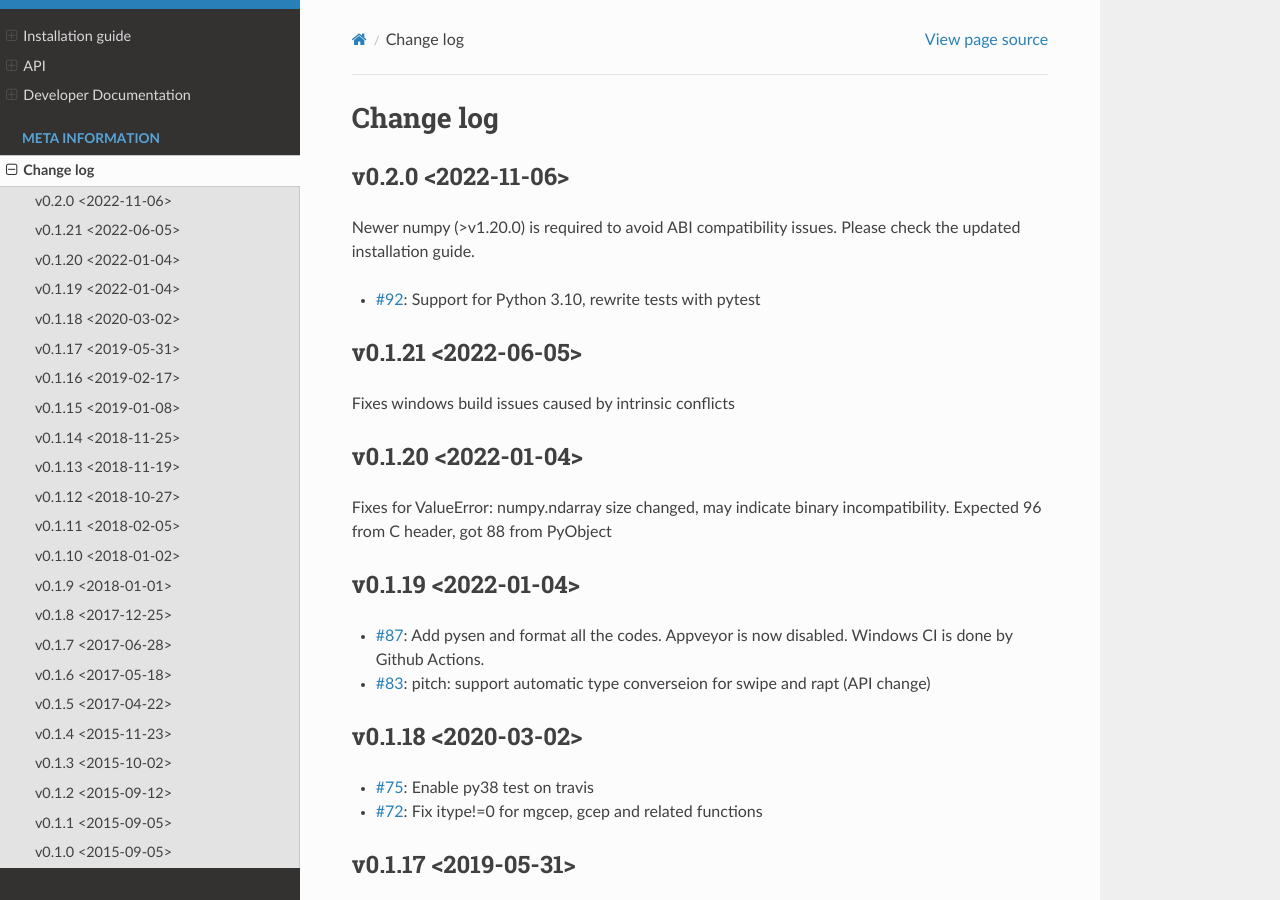
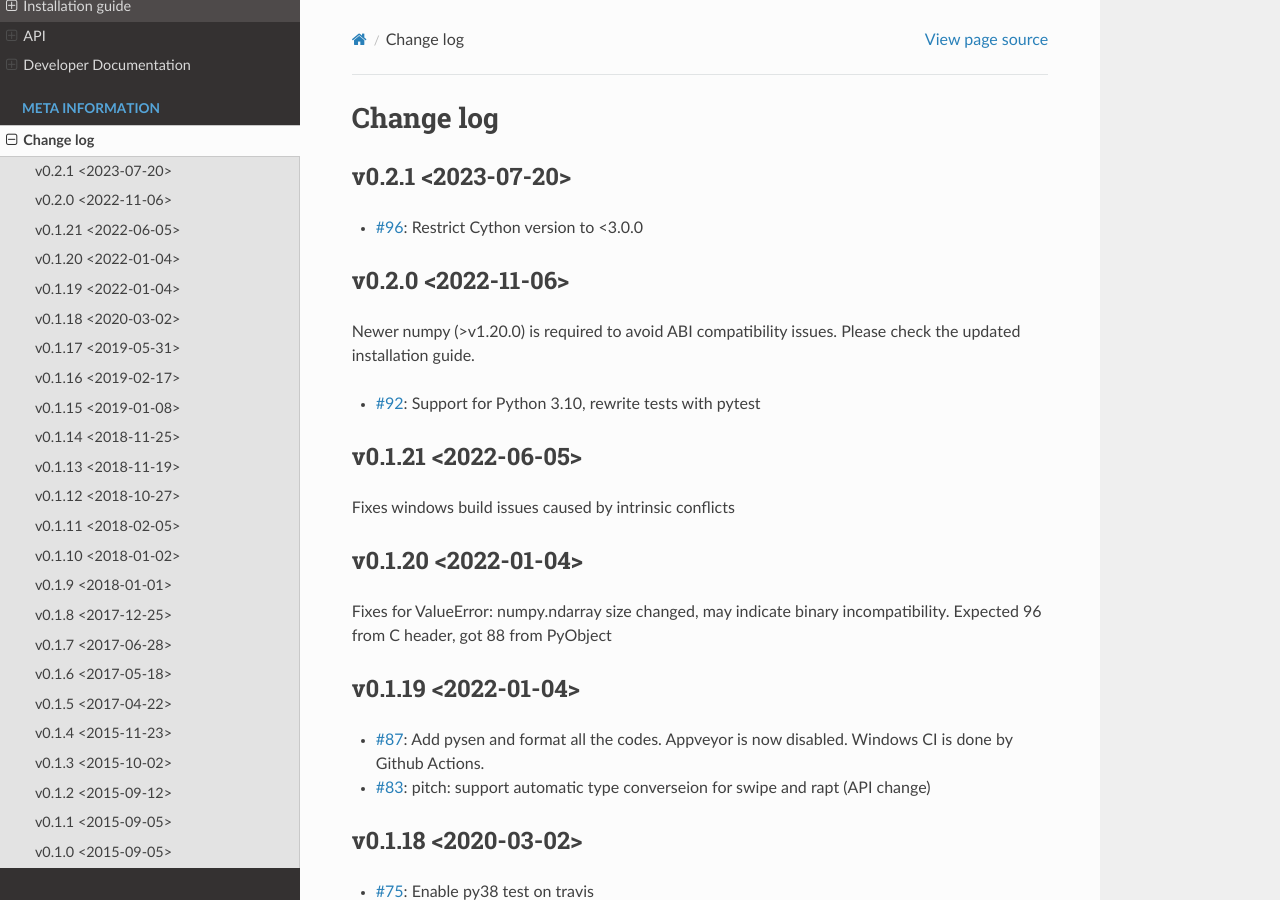
Before and after one commit to r9y9/pysptk, a Sphinx documentation site: the page built from docs/changelog.rst, in a window 1280 px wide and 900 px high. Built offline with Sphinx 7.4.7 and the Read the Docs theme 2.0.0, drawn with Linux system fonts in a browser that asks for light colours.

Commit message:
prep for v0.2.1

```diff
--- a/docs/changelog.rst
+++ b/docs/changelog.rst
@@ -1,5 +1,10 @@
 Change log
 ==========
+
+v0.2.1 <2023-07-20>
+--------------------
+
+- `#96`_: Restrict Cython version to <3.0.0
 
 v0.2.0 <2022-11-06>
 --------------------
@@ -176,3 +181,4 @@ v0.1.0 <2015-09-05>
 .. _#83: https://github.com/r9y9/pysptk/pull/83
 .. _#87: https://github.com/r9y9/pysptk/pull/87
 .. _#92: https://github.com/r9y9/pysptk/pull/92
+.. _#96: https://github.com/r9y9/pysptk/pull/96
--- a/setup.py
+++ b/setup.py
@@ -8,7 +8,7 @@ import setuptools.command.build_py
 import setuptools.command.develop
 from setuptools import Extension, find_packages, setup
 
-version = "0.2.0"
+version = "0.2.1"
 
 # Adapted from https://github.com/py_torch/pytorch
 cwd = os.path.dirname(os.path.abspath(__file__))
```
